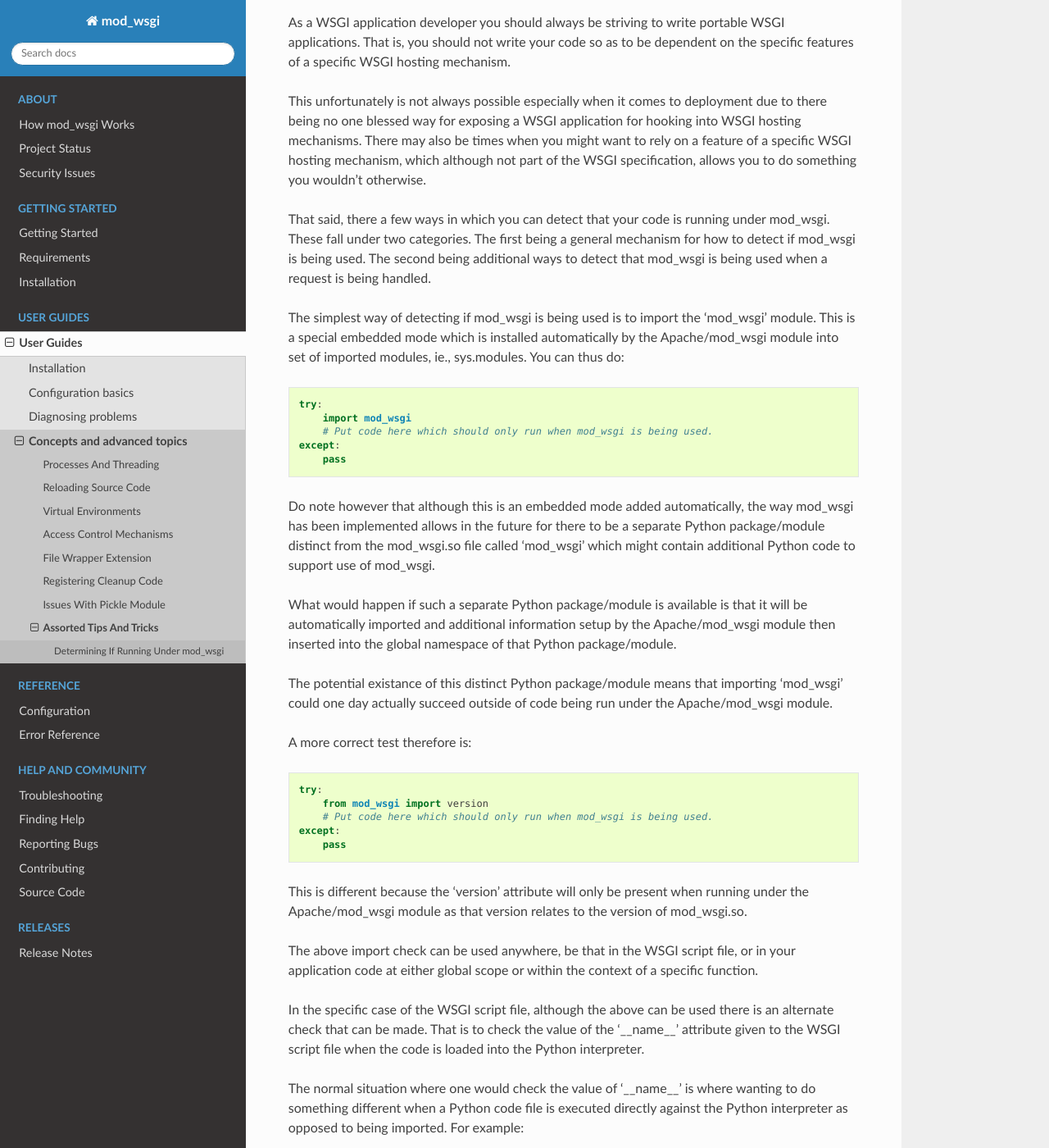
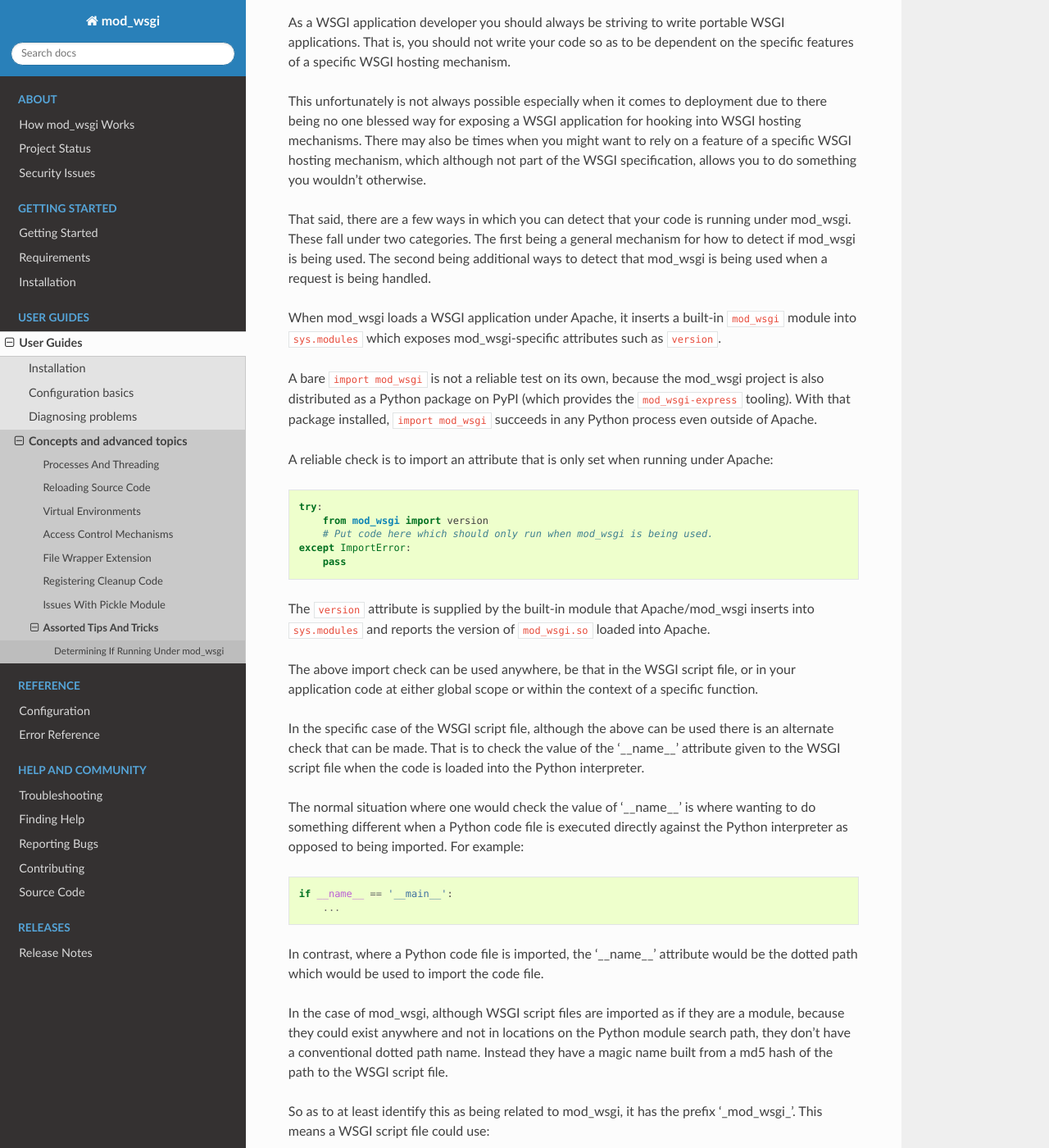
Before and after one commit to GrahamDumpleton/mod_wsgi, a Sphinx documentation site: the page built from docs/user-guides/assorted-tips-and-tricks.rst, in a window 1280 px wide and 1400 px high, scrolled down 272 px. Shown: the whole window at 82% size. Built offline with Sphinx 7.4.7 and the Read the Docs theme 3.1.0, drawn with Linux system fonts in a browser that asks for light colours; some of the changed text lies outside the part shown.

Commit message:
Modernise access-control, file-wrapper and tips-and-tricks guides.
Drop ancient version qualifiers (mod_wsgi 2.0, 2.0c5, 3.0); fix typos
(compliment, statisfies, inadvertantly, existance, "were a"); fix the
groups_for_user example to return [] rather than [''] per its own
contract; replace !SetEnv (Trac escape) with plain SetEnv; align the
host-access-control wording on "main Python interpreter" with the
earlier two sections.

access-control: simplify the Digest example to a single hashlib.md5(...)
call now that Python 2 compatibility is no longer needed; add a brief
note that Digest is uncommon in modern deployments and TLS+Basic or
application-level auth is generally preferred; replace the
mod_authn_alias conditional with a direct mention of <AuthnProviderAlias>
provided by mod_authn_core on Apache 2.4; document that check_password()
can return a non-empty string to indicate auth granted and override the
recorded user name (useful for canonicalisation or mapping external
credentials to internal user names).

file-wrapper: fix Python 2-isms in examples (file() to open(), missing
leading slash in path, '' sentinel to b'' for binary read); update the
PEP 333 link to PEP 3333 on peps.python.org; reword the daemon-mode
sendfile section to reflect that the optimisation is disabled by default
but can be opted into via WSGIEnableSendfile, with a note that support
over UNIX sockets is platform-dependent.

tips-and-tricks: rewrite the "Determining if running under mod_wsgi"
section. The previous text speculated about a hypothetical future Python
mod_wsgi package; that package now exists on PyPI (it provides
mod_wsgi-express), so import mod_wsgi can succeed outside Apache. The
recommended check (from mod_wsgi import version) is unchanged but the
framing is updated to reflect current reality. Tighten the bare except
to except ImportError.

```diff
--- a/docs/user-guides/assorted-tips-and-tricks.rst
+++ b/docs/user-guides/assorted-tips-and-tricks.rst
@@ -21,49 +21,33 @@
 mechanism, which although not part of the WSGI specification, allows you
 to do something you wouldn't otherwise.
 
-That said, there a few ways in which you can detect that your code is
+That said, there are a few ways in which you can detect that your code is
 running under mod_wsgi. These fall under two categories. The first being
 a general mechanism for how to detect if mod_wsgi is being used. The
 second being additional ways to detect that mod_wsgi is being used when a
 request is being handled.
 
-The simplest way of detecting if mod_wsgi is being used is to import the
-'mod_wsgi' module. This is a special embedded mode which is installed
-automatically by the Apache/mod_wsgi module into set of imported modules,
-ie., sys.modules. You can thus do::
+When mod_wsgi loads a WSGI application under Apache, it inserts a built-in
+``mod_wsgi`` module into ``sys.modules`` which exposes mod_wsgi-specific
+attributes such as ``version``.
 
-    try:
-        import mod_wsgi
-        # Put code here which should only run when mod_wsgi is being used.
-    except:
-        pass
+A bare ``import mod_wsgi`` is not a reliable test on its own, because the
+mod_wsgi project is also distributed as a Python package on PyPI (which
+provides the ``mod_wsgi-express`` tooling). With that package installed,
+``import mod_wsgi`` succeeds in any Python process even outside of Apache.
 
-Do note however that although this is an embedded mode added automatically,
-the way mod_wsgi has been implemented allows in the future for there to be
-a separate Python package/module distinct from the mod_wsgi.so file called
-'mod_wsgi' which might contain additional Python code to support use of
-mod_wsgi.
-
-What would happen if such a separate Python package/module is available is
-that it will be automatically imported and additional information setup by
-the Apache/mod_wsgi module then inserted into the global namespace of that
-Python package/module.
-
-The potential existance of this distinct Python package/module means that
-importing 'mod_wsgi' could one day actually succeed outside of code being
-run under the Apache/mod_wsgi module.
-
-A more correct test therefore is::
+A reliable check is to import an attribute that is only set when running
+under Apache::
 
     try:
         from mod_wsgi import version
         # Put code here which should only run when mod_wsgi is being used.
-    except:
+    except ImportError:
         pass
 
-This is different because the 'version' attribute will only be present when
-running under the Apache/mod_wsgi module as that version relates to the
-version of mod_wsgi.so.
+The ``version`` attribute is supplied by the built-in module that
+Apache/mod_wsgi inserts into ``sys.modules`` and reports the version of
+``mod_wsgi.so`` loaded into Apache.
 
 The above import check can be used anywhere, be that in the WSGI script file,
 or in your application code at either global scope or within the context of
@@ -82,7 +66,7 @@
     if __name__ == '__main__':
         ...
 
-In contrast, were a Python code file is imported, the '__name__' attribute
+In contrast, where a Python code file is imported, the '__name__' attribute
 would be the dotted path which would be used to import the code file.
 
 In the case of mod_wsgi, although WSGI script files are imported as if they
```
Also changed, not shown: docs/user-guides/access-control-mechanisms.rst (+34 -26 lines), docs/user-guides/file-wrapper-extension.rst (+15 -14 lines).
